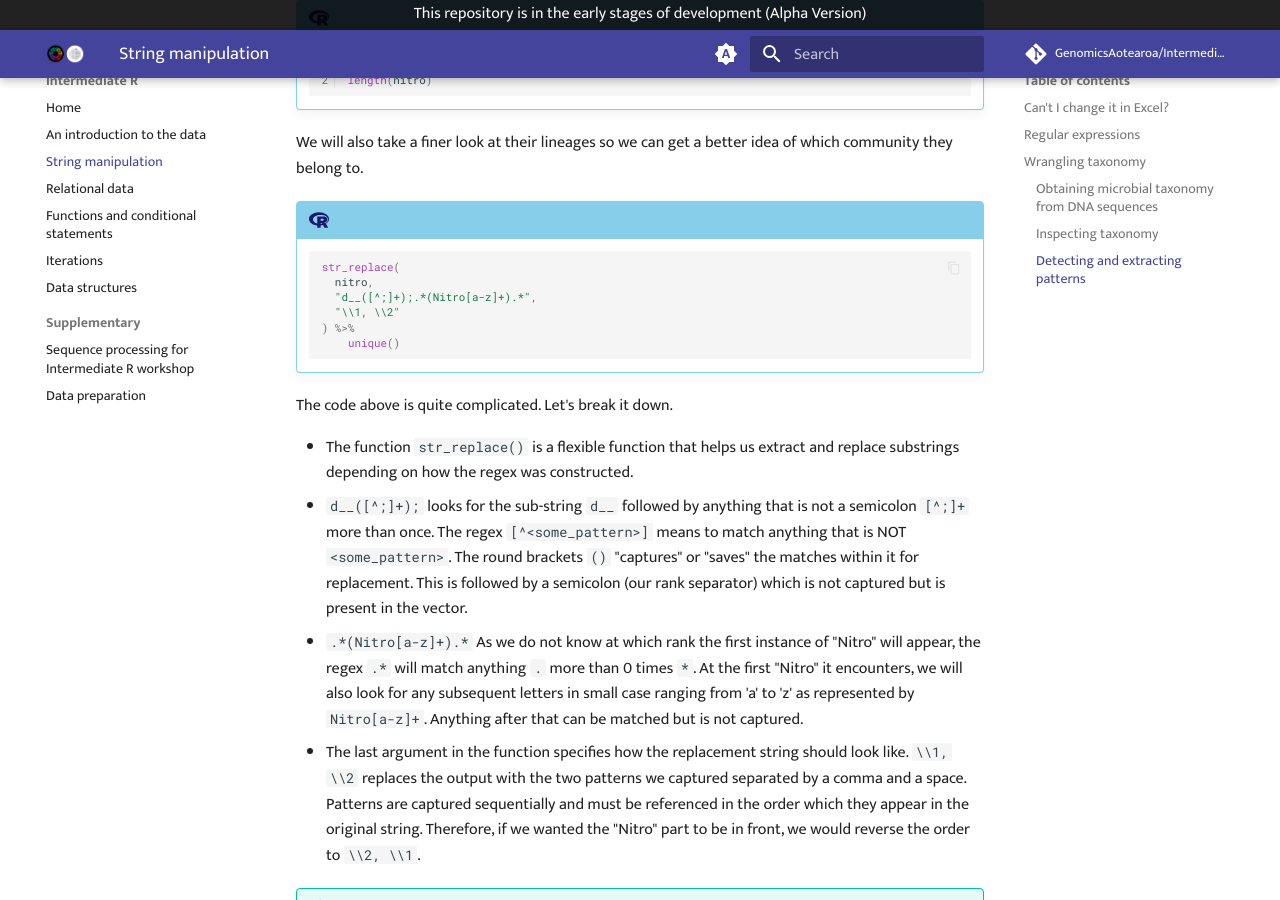
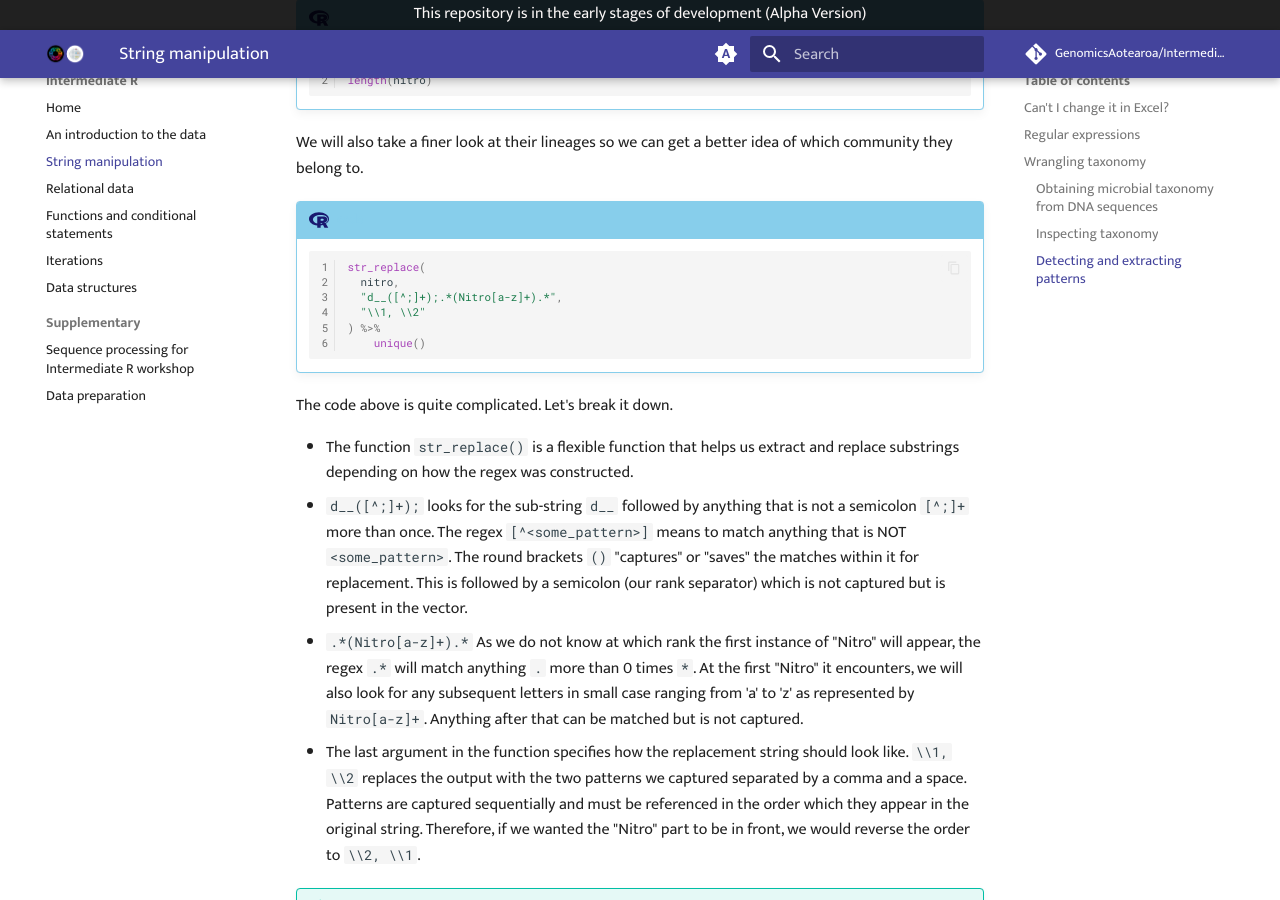
Before and after one commit to GenomicsAotearoa/Intermediate-R, an MkDocs documentation site: the page built from docs/1.string_manipulation.md, in a window 1280 px wide and 900 px high, scrolled down 3544 px. Built offline with MkDocs 1.6.1 and Material for MkDocs 9.7.7, drawn with Linux system fonts in a browser that asks for light colours; comment, search, counter and statistics services are not loaded.

Commit message:
add line numbers

````diff
--- a/docs/1.string_manipulation.md
+++ b/docs/1.string_manipulation.md
@@ -128,7 +128,7 @@ We will also take a finer look at their lineages so we can get a better idea of
 
 !!! r-project "code"
 
-    ```r
+    ```r linenums="1"
     str_replace(
       nitro,
       "d__([^;]+);.*(Nitro[a-z]+).*",
````
